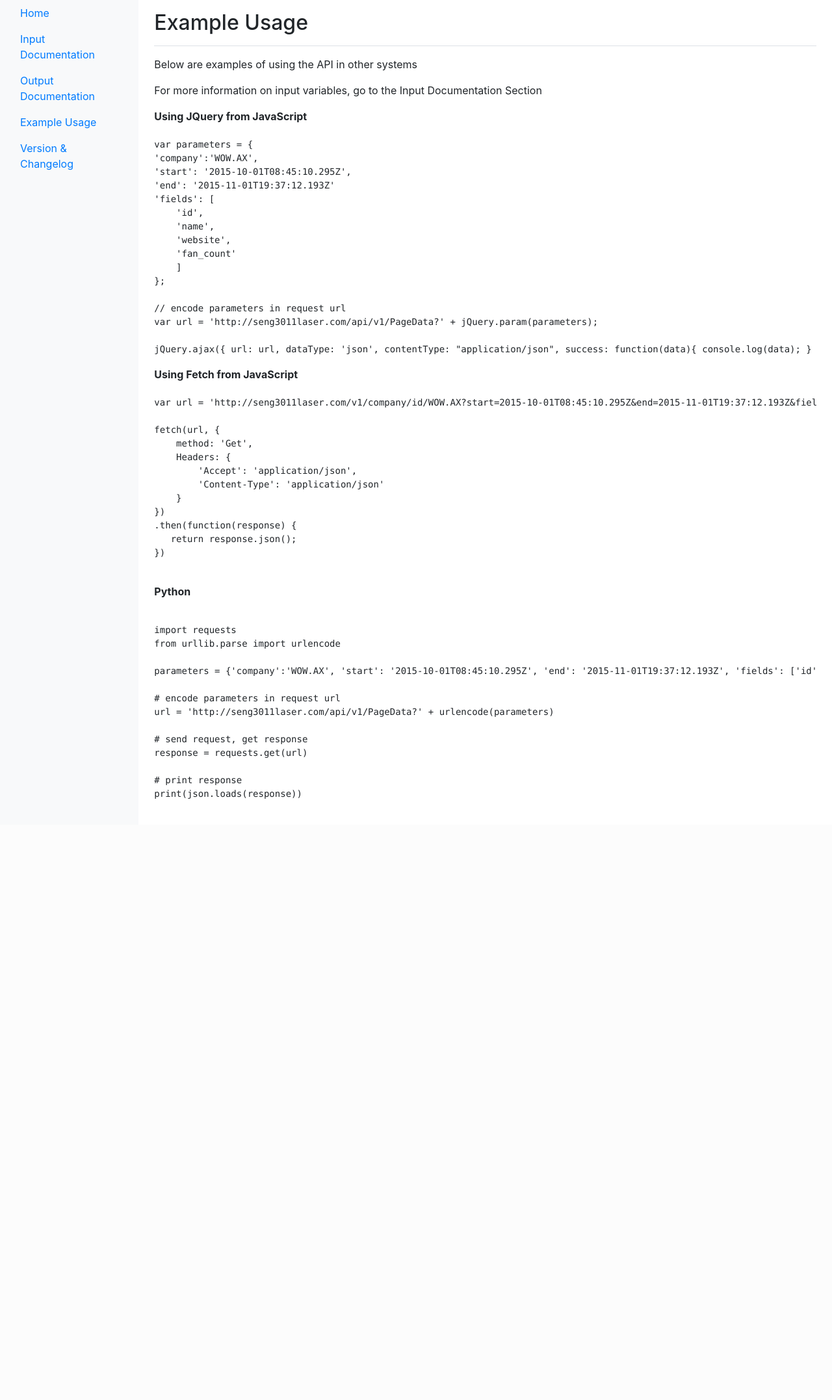
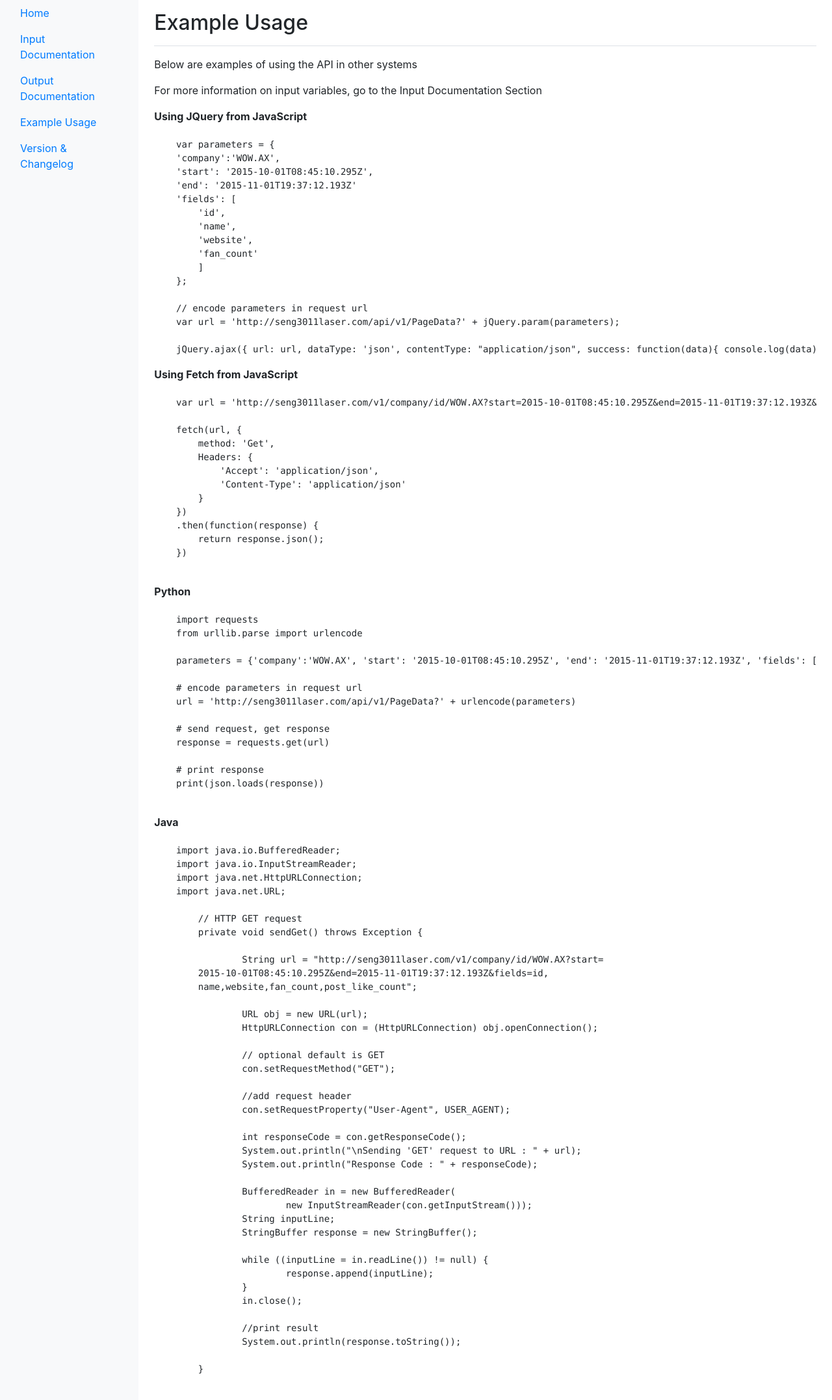
Before and after one commit to JoshuaKilazoglou/seng3011, a Flask app: page /exampleDocs in a window 1280 px wide. Shown: the part 40-2194 px from the top of the page at 65% size. Before the commit the page ends 1269 px from the top, so only its background shows below. Run offline with Flask 2, Linux system fonts and the light colour scheme; some libraries are stand-ins or nearby versions.

Commit message:
indenting

```diff
--- a/templates/exampledocs.html
+++ b/templates/exampledocs.html
@@ -49,8 +49,8 @@ fetch(url, {
     })
 
 </code></pre>
-</html>
-<p><strong>Python</strong></p>
+<p></p>
+<strong>Python</strong>
 <pre><code>
     import requests
     from urllib.parse import urlencode
@@ -67,4 +67,51 @@ response = requests.get(url)
     print(json.loads(response))
 
 </code></pre>
+
+<p></p>
+<strong>Java</strong>
+<pre><code>
+    import java.io.BufferedReader;
+    import java.io.InputStreamReader;
+    import java.net.HttpURLConnection;
+    import java.net.URL;
+
+	// HTTP GET request
+	private void sendGet() throws Exception {
+
+		String url = "http://seng3011laser.com/v1/company/id/WOW.AX?start=
+        2015-10-01T08:45:10.295Z&end=2015-11-01T19:37:12.193Z&fields=id,
+        name,website,fan_count,post_like_count";
+
+		URL obj = new URL(url);
+		HttpURLConnection con = (HttpURLConnection) obj.openConnection();
+
+		// optional default is GET
+		con.setRequestMethod("GET");
+
+		//add request header
+		con.setRequestProperty("User-Agent", USER_AGENT);
+
+		int responseCode = con.getResponseCode();
+		System.out.println("\nSending 'GET' request to URL : " + url);
+		System.out.println("Response Code : " + responseCode);
+
+		BufferedReader in = new BufferedReader(
+		        new InputStreamReader(con.getInputStream()));
+		String inputLine;
+		StringBuffer response = new StringBuffer();
+
+		while ((inputLine = in.readLine()) != null) {
+			response.append(inputLine);
+		}
+		in.close();
+
+		//print result
+		System.out.println(response.toString());
+
+	}
+
+</code></pre>
+
+</html>
 {% endblock %}
```
Lines whose indentation alone changed are shown as unchanged.
